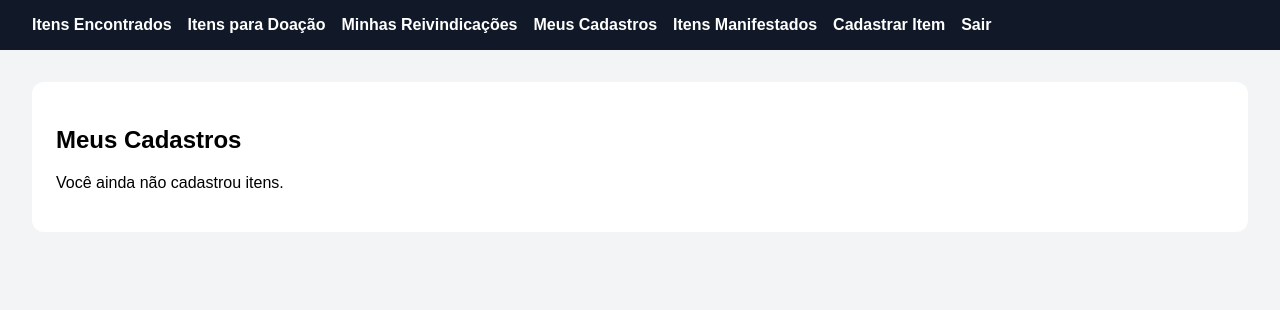
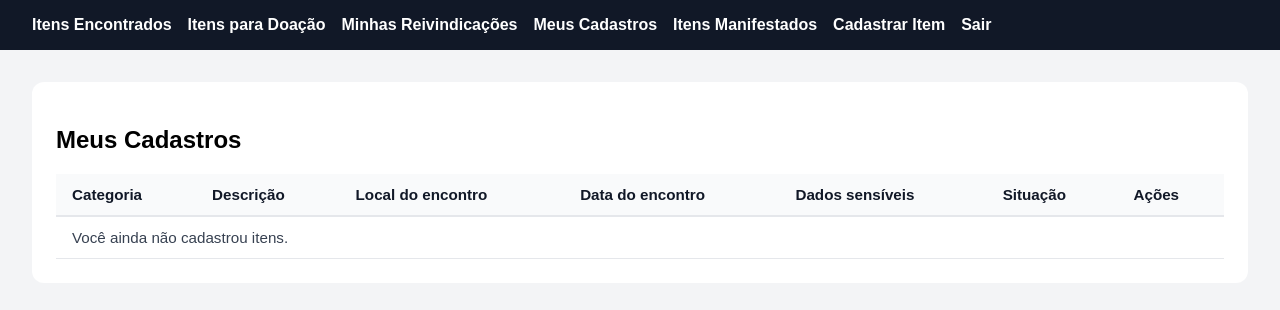
Before and after one commit to dev-poliana-escolar/cade-sistemas-achados-perdidos, a Django app: page /items/my-items/ in a window 1280 px wide. Shown: the top 310 px of the page. Run offline with Django 5.2, Linux system fonts and the light colour scheme; the visitor is signed in with stand-in values (Sample User, id 1); data that the repository does not hold is empty.

Commit message:
style: exibição de item em tabela #12

```diff
--- a/backend/templates/base.html
+++ b/backend/templates/base.html
@@ -88,6 +88,57 @@
             background: #fee2e2;
         }
 
+        /* Basic table styles for items listings */
+        .items-table {
+            width: 100%;
+            border-collapse: collapse;
+            margin-top: 1rem;
+            font-size: 0.95rem;
+        }
+
+        .items-table thead th {
+            text-align: left;
+            padding: 0.75rem 1rem;
+            background: #f9fafb;
+            border-bottom: 2px solid #e5e7eb;
+            color: #111827;
+            font-weight: 600;
+        }
+
+        .items-table tbody td {
+            padding: 0.75rem 1rem;
+            border-bottom: 1px solid #e5e7eb;
+            vertical-align: top;
+            color: #374151;
+        }
+
+        .items-table tbody tr:nth-child(even) td {
+            background: #ffffff;
+        }
+
+        .items-table tbody tr:hover td {
+            background: #f8fafc;
+        }
+
+        .status-badge {
+            display: inline-block;
+            padding: 0.25rem 0.5rem;
+            border-radius: 999px;
+            font-size: 0.8rem;
+            font-weight: 600;
+            color: white;
+        }
+
+        .status-PENDENTE { background: #f59e0b; }
+        .status-VALIDO { background: #10b981; }
+        .status-ARMAZENADO { background: #6366f1; }
+        .status-DISPONIVEL_PARA_DOACAO { background: #06b6d4; }
+        .status-SORTEADO_AGUARDANDO_ENTREGA { background: #7c3aed; }
+        .status-REIVINDICADO_AGUARDANDO_ENTREGA { background: #ef4444; }
+        .status-ENTREGUE { background: #047857; }
+        .status-DOADO { background: #0ea5a4; }
+        .status-CANCELADO { background: #ef4444; }
+
     </style>
 
 </head>
--- a/backend/templates/items/my_items.html
+++ b/backend/templates/items/my_items.html
@@ -4,47 +4,57 @@
 
 <div class="card">
 
-    <h2>
-        Meus Cadastros
-    </h2>
+    <h2>Meus Cadastros</h2>
 
+    <table class="items-table">
+        <thead>
+            <tr>
+                <th>Categoria</th>
+                <th>Descrição</th>
+                <th>Local do encontro</th>
+                <th>Data do encontro</th>
+                <th>Dados sensíveis</th>
+                <th>Situação</th>
+                <th>Ações</th>
+            </tr>
+        </thead>
+        <tbody>
             {% for item in itens %}
-
-        {% include 'partials/items/items_card.html' %}
-
+            <tr>
+                <td>{{ item.get_categoria_display }}</td>
+                <td>{{ item.descricao|linebreaksbr }}</td>
+                <td>{{ item.local_encontrado }}</td>
+                <td>{{ item.data_encontro|date:"d/m/Y" }}</td>
+                <td>{% if item.dados_sensiveis %}Sim{% else %}Não{% endif %}</td>
+                <td>
+                    <span class="status-badge status-{{ item.status }}">
+                        {{ item.get_status_display }}
+                    </span>
+                </td>
+                <td>
                     {% if item.status == "PENDENTE" %}
-
                         <a href="{% url 'items:edit' item.pk %}">
-                <button class="primary">
-                    Editar
-                </button>
+                            <button class="primary">Editar</button>
                         </a>
-
                         <a href="{% url 'items:cancel' item.pk %}">
-                <button class="danger">
-                    Cancelar
-                </button>
+                            <button class="danger">Cancelar</button>
                         </a>
-
                     {% endif %}
 
                     {% if user.is_staff %}
-
                         <a href="{% url 'items:delete' item.pk %}">
-                <button class="danger">
-                    Excluir
-                </button>
+                            <button class="danger">Excluir</button>
                         </a>
-
                     {% endif %}
-
+                </td>
+            </tr>
             {% empty %}
-
-        <p>
-            Você ainda não cadastrou itens.
-        </p>
-
+            <tr>
+                <td colspan="7">Você ainda não cadastrou itens.</td>
+            </tr>
             {% endfor %}
+        </tbody>
+    </table>
 
 </div>
 
```
Lines whose indentation alone changed are shown as unchanged.
